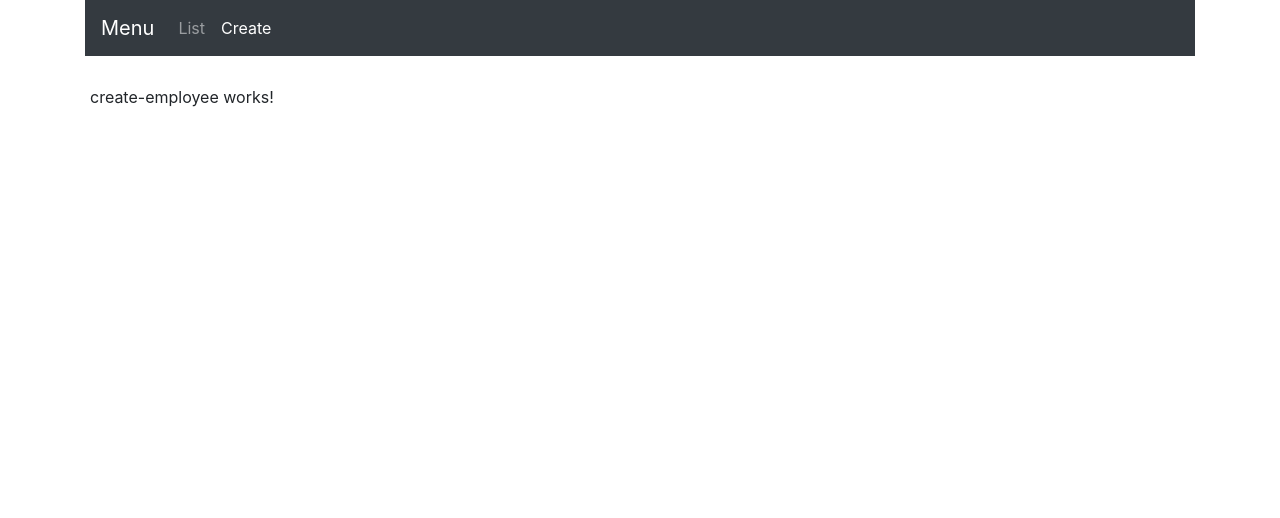
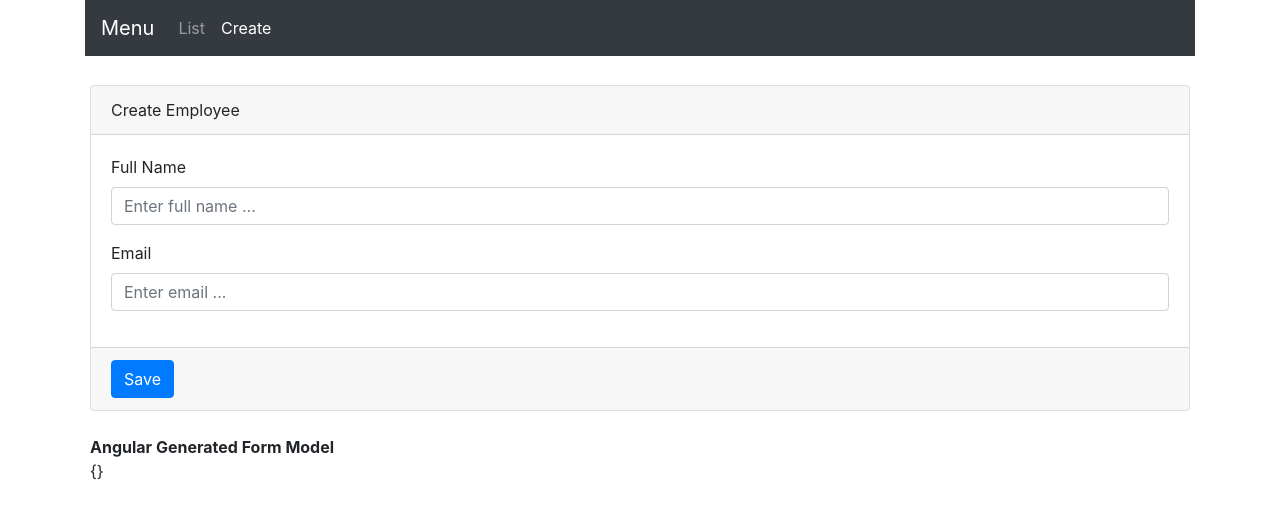
Before and after one commit to bartvanhoey/Angular5Tutorial, an Angular app: page /create in a window 1280 px wide. Shown: the top 518 px of the page. Built offline with nearby package versions, Linux system fonts and the light colour scheme.

Commit message:
end part 5

```diff
--- a/src/app/app.module.ts
+++ b/src/app/app.module.ts
@@ -1,10 +1,11 @@
 import { BrowserModule } from '@angular/platform-browser';
 import { NgModule } from '@angular/core';
-
 import { AppRoutingModule } from './app-routing.module';
 import { AppComponent } from './app.component';
 import { ListEmployeesComponent } from './employees/list-employees.component';
 import { CreateEmployeeComponent } from './employees/create-employee.component';
+import { FormsModule } from '@angular/forms';
+
 
 @NgModule({
   declarations: [
@@ -14,7 +15,8 @@ import { CreateEmployeeComponent } from './employees/create-employee.component';
   ],
   imports: [
     BrowserModule,
-    AppRoutingModule
+    AppRoutingModule,
+    FormsModule
   ],
   providers: [],
   bootstrap: [AppComponent]
--- a/src/app/employees/create-employee.component.html
+++ b/src/app/employees/create-employee.component.html
@@ -1,3 +1,23 @@
-<p>
-  create-employee works!
-</p>
+<form #employeeForm="ngForm" (ngSubmit)='saveEmployee(employeeForm)'  >
+  <div class="card">
+    <div class="card-header">
+      Create Employee
+    </div>
+    <div class="card-body">
+      <div class="form-group">
+        <label for="fullName">Full Name</label>
+        <input [(ngModel)]="fullname" type="text" name="fullName" id="fullName" class="form-control" placeholder="Enter full name ...">
+      </div>
+      <div class="form-group">
+        <label for="email">Email</label>
+        <input [(ngModel)]="email" type="email" name="email" id="email" class="form-control" placeholder="Enter email ..." aria-describedby="">
+      </div>
+    </div>
+    <div class="card-footer text-muted">
+      <button type="submit" class="btn btn-primary">Save</button>
+    </div>
+  </div>
+</form>
+<br>
+<strong>Angular Generated Form Model</strong><br>
+{{employeeForm.value | json}}
--- a/src/app/employees/create-employee.component.ts
+++ b/src/app/employees/create-employee.component.ts
@@ -1,4 +1,5 @@
 import { Component, OnInit } from '@angular/core';
+import { NgForm } from '@angular/forms';
 
 @Component({
   selector: 'app-create-employee',
@@ -12,4 +13,8 @@ export class CreateEmployeeComponent implements OnInit {
   ngOnInit() {
   }
 
+  saveEmployee(employeeForm: NgForm): void{
+    console.log('employeeForm: ' ,  employeeForm.value);
+    console.log('employeeForm: ' ,  employeeForm);
+  }
 }
```
